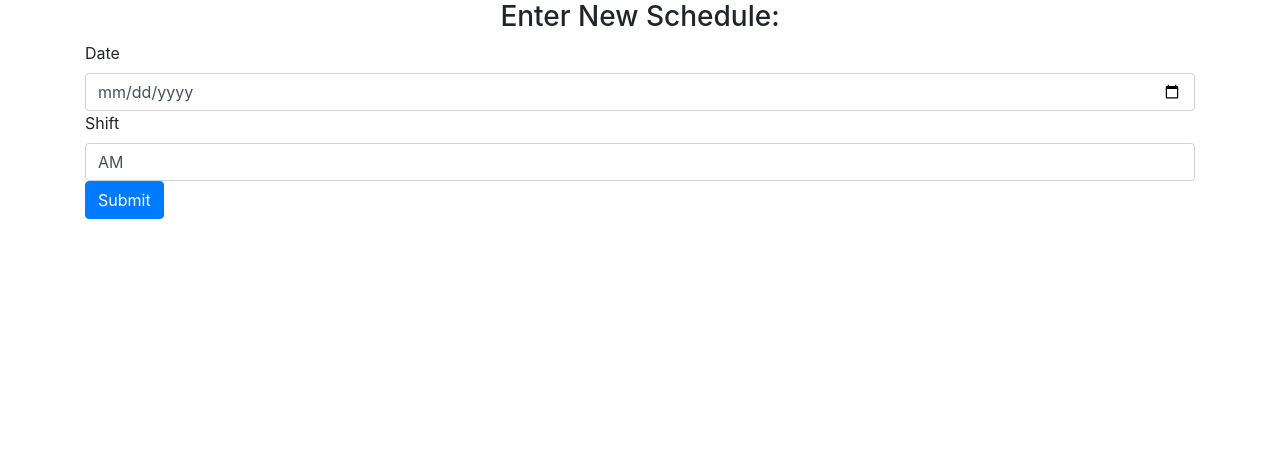
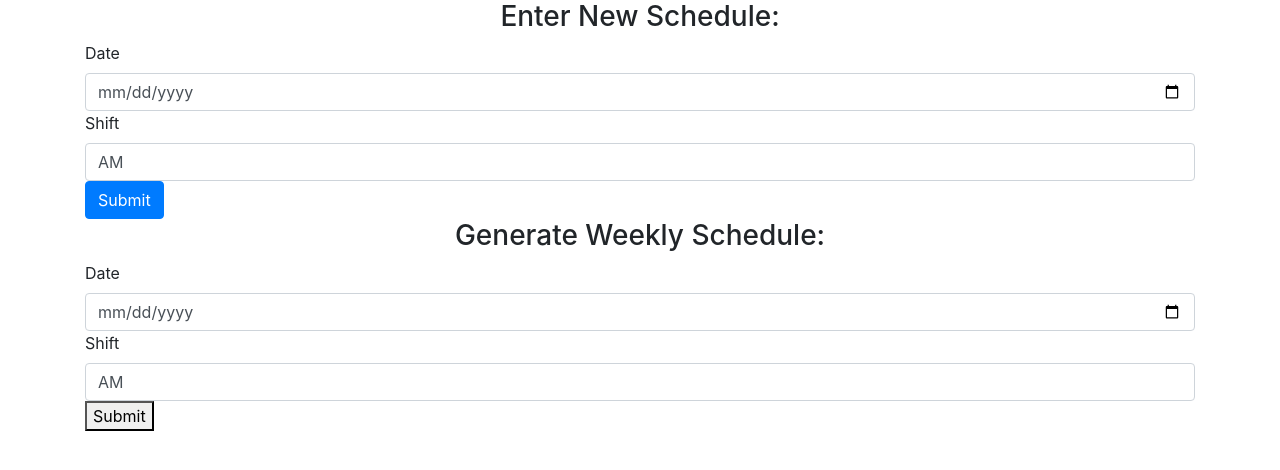
Before and after one commit to hawkinscjh/Schedule-Hawk-01, a Flask app: page /schedules in a window 1280 px wide. Shown: the part 154-624 px from the top of the page. Run offline with Flask 2, Linux system fonts and the light colour scheme; data that the repository does not hold is empty; some libraries are stand-ins or nearby versions.

Commit message:
Attempt at generating a weekly schedule by the click of a button

```diff
--- a/main.py
+++ b/main.py
@@ -79,7 +79,9 @@ def schedules_get_post():
 
 	if request.method == 'POST':
 
-		content = request.form
+		#content = request.form
+		content = request.get_json()
+		content["Date"] = Date(content.body.dob)
 
 		if content["Date"] != '' and content["Shift"] != '':
 
@@ -101,7 +103,7 @@ def schedules_get_post():
 			query.order = ["Date"]
 			results = list(query.fetch())
 
-			return render_template('full_schedule.html', data=results, profiles=profiles)
+			return render_template('full_schedule.html', data=results, profiles=profiles, days=7)
 		else:
 			flash("Schedule is missing a required attribute", category='error')
 			query = client.query(kind="schedule")
@@ -112,7 +114,9 @@ def schedules_get_post():
 		query = client.query(kind="schedule")
 		query.order = ["Date"]
 		results = list(query.fetch())
-
+		print(results)
+		json_object = json.dumps(results, indent=4)
+		print(json_object)
 		return render_template('full_schedule.html', data=results)
 
 	#elif request.method == 'PATCH':
--- a/static/script.js
+++ b/static/script.js
@@ -61,3 +61,14 @@ function deleteRequestOff(profile_id, schedule_id) {
   window.location.href = "/profiles/requestoffs/"+profile_id;
 }
 };
+
+function generateWeeklySchedule() {
+    today = Date();
+    console.log(today);
+    fetch("/schedules", {
+      method: "POST",
+      body: JSON.stringify({ 'Date': 2022-07-22, 'Shift': "AM" }),
+    }).then((_res) => {
+      window.location.href = "/schedules";
+  });
+};
--- a/templates/full_schedule.html
+++ b/templates/full_schedule.html
@@ -11,14 +11,15 @@
           <span aria-hidden="true">&times;</span>
         </button>
         <br />
+        {% if x['Working'] %}
         Working:
         {% for profile in x['Working'] %}
           <br />
           <tr>{{ profile['fName'] }}</tr>
           <tr>{{ profile['lName'] }}</tr>
-          <tr>{{ profile['id'] }}</tr>
         {% endfor %}
         <br />
+        {% endif %}
       </ul>
       {% endfor %}
     </table>
@@ -38,5 +39,24 @@
 
       <button type="submit" class="btn btn-primary">Submit</button>
     </form>
+
+    <form action = "http://127.0.0.1:8080/schedules" method = "post">
+      <h3 align="center">Generate Weekly Schedule:</h3>
+      <div class="form group">
+        <label for="Date">Date</label>
+        <input type="date" class="form-control" id="Date" name="Date" placeholder="Enter Date">
+      </div>
+      <div class="form group">
+        <label for="Shift">Shift</label>
+        <select class="form-control" name="Shift" id="Shift">
+          <option value="AM">AM</option>
+          <option value="PM">PM</option>
+        </select>
+      </div>
+
+      <button type="button" class="submit" onClick="generateWeeklySchedule()">
+        Submit
+      </button>
+    </form>
   </body>
 {% endblock %}
--- a/templates/schedule.html
+++ b/templates/schedule.html
@@ -30,5 +30,6 @@
         </button>
       </ul>
     {% endfor %}
+
   </body>
 {% endblock %}
```
Lines whose indentation alone changed are shown as unchanged.
